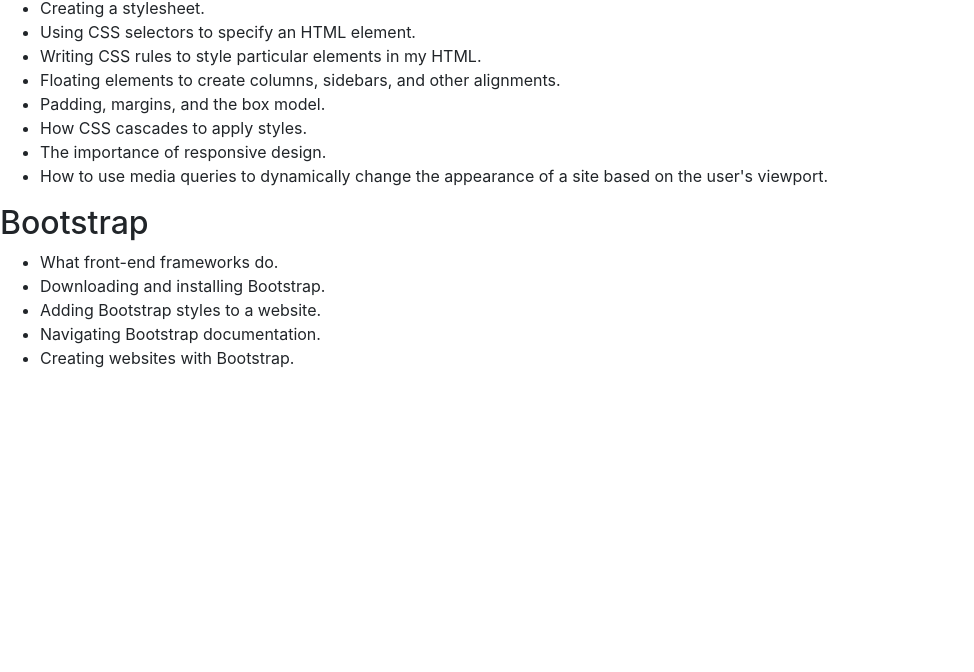
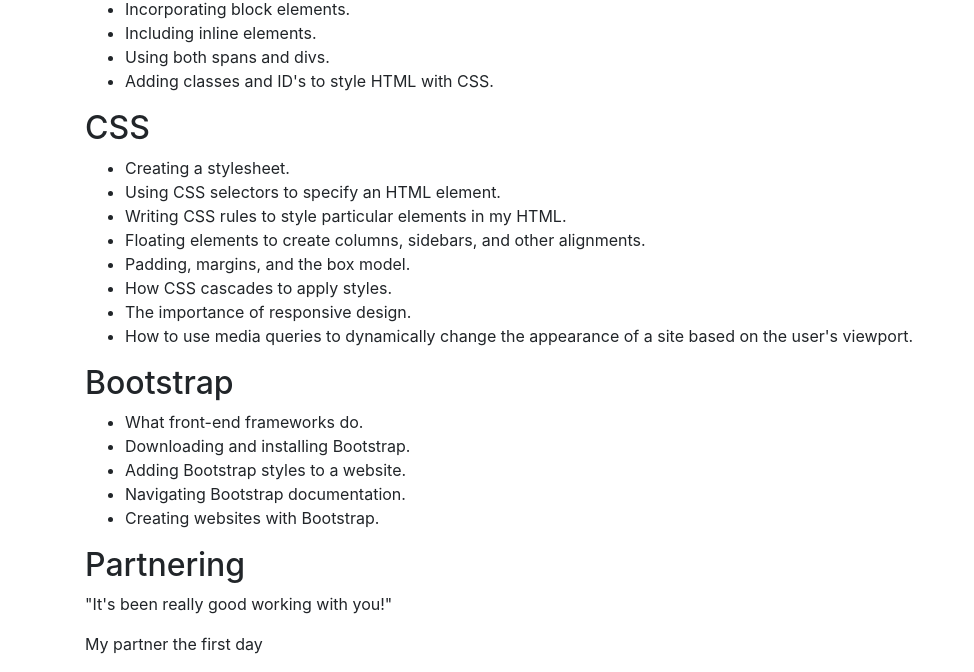
Before and after one commit to atrotter0/week-in-review, a plain HTML site: page index.html in a window 1280 px wide. Shown: the part 742-1414 px from the top of the page, without its empty margins (0-974 px from the left). Before the commit the page ends 1128 px from the top, so only its background shows below. Drawn offline with Linux system fonts and the light colour scheme.

Commit message:
Add jumbotron and blockquote

```diff
--- a/index.html
+++ b/index.html
@@ -5,10 +5,13 @@
     <title>My First Week at Epicodus</title>
   </head>
   <body>
+    <div class="container">
+      <div class="jumbotron">
         <h1>My First Week at Epicodus</h1>
         <p>
           I've almost finished my first week at Epicodus. Here are some of the things I've learned so far:
         </p>
+      </div>
       <h2>Command Line</h2>
       <ul>
         <li>Navigating my documents through the command line.</li>
@@ -54,5 +57,11 @@
         <li>Navigating Bootstrap documentation.</li>
         <li>Creating websites with Bootstrap.</li>
       </ul>
+      <h2>Partnering</h2>
+      <blockquote>
+        <p>"It's been really good working with you!"</p>
+        <footer>My partner the first day</footer>
+      </blockquote>
+    </div>
   </body>
 </html>
```
Lines whose indentation alone changed are shown as unchanged.
